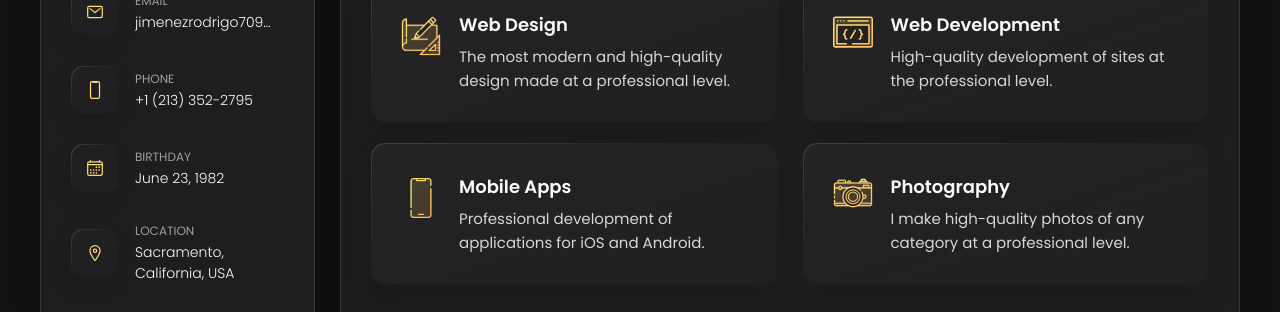
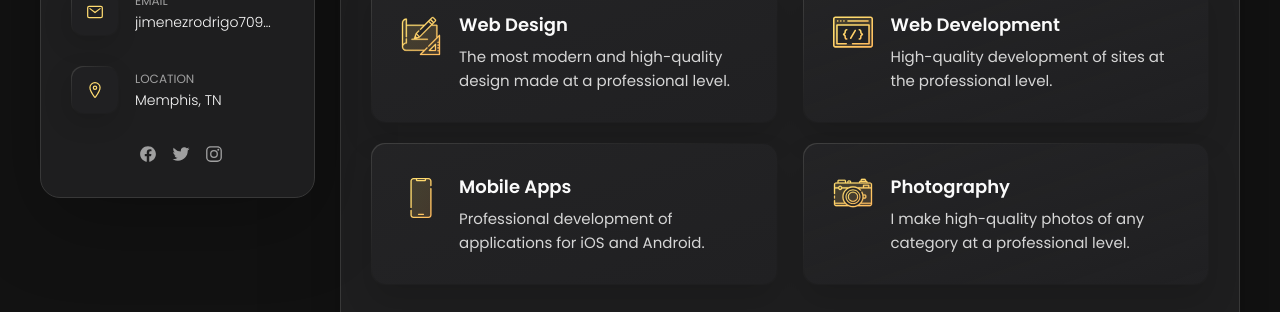
Before and after one commit to rjimen3z/rjimen3z.github.io, a plain HTML site: page index.html in a window 1280 px wide. Shown: the part 452-764 px from the top of the page. Drawn offline with nearby package versions, Linux system fonts and the light colour scheme.

Commit message:
I deleted some things

```diff
--- a/index.html
+++ b/index.html
@@ -82,41 +82,13 @@
           <li class="contact-item">
 
             <div class="icon-box">
-              <ion-icon name="phone-portrait-outline"></ion-icon>
-            </div>
-
-            <div class="contact-info">
-              <p class="contact-title">Phone</p>
-
-              <a href="tel:+12133522795" class="contact-link">+1 (213) 352-2795</a>
-            </div>
-
-          </li>
-
-          <li class="contact-item">
-
-            <div class="icon-box">
-              <ion-icon name="calendar-outline"></ion-icon>
-            </div>
-
-            <div class="contact-info">
-              <p class="contact-title">Birthday</p>
-
-              <time datetime="1982-06-23">June 23, 1982</time>
-            </div>
-
-          </li>
-
-          <li class="contact-item">
-
-            <div class="icon-box">
               <ion-icon name="location-outline"></ion-icon>
             </div>
 
             <div class="contact-info">
               <p class="contact-title">Location</p>
 
-              <address>Sacramento, California, USA</address>
+              <address>Memphis, TN</address>
             </div>
 
           </li>
```
